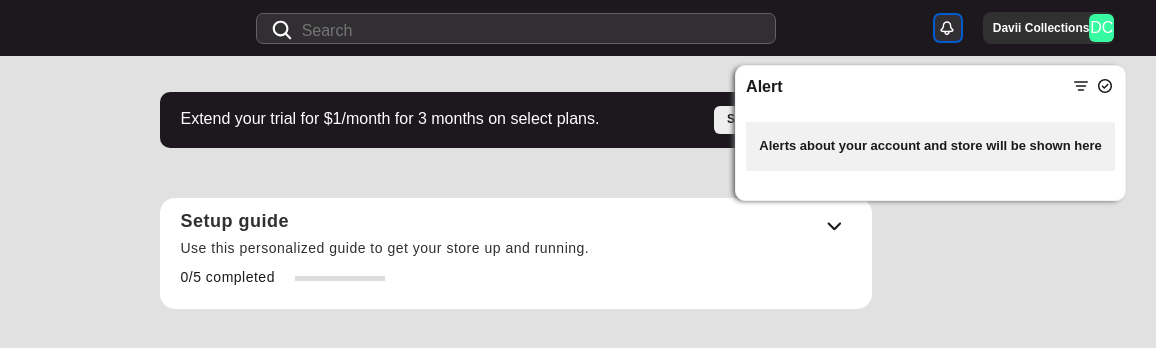
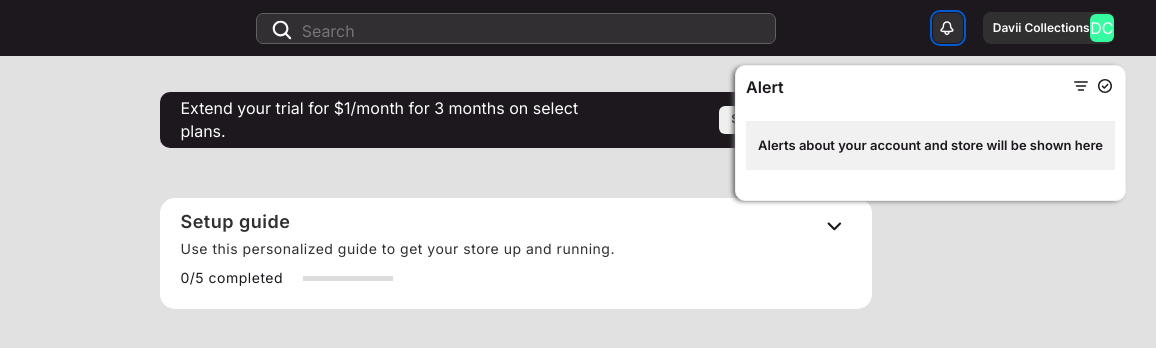
Before and after one commit to Prnzdiamond/hackathon, a plain HTML site: page index.html in a window 1280 px wide. Both pictures are taken after a click on the element 1071 px from the left and 28 px from the top of the page. Shown: the full height of the page, 124-1280 px from the left. Drawn offline with Linux system fonts and the light colour scheme.

Commit message:
updated fonts

```diff
--- a/app.css
+++ b/app.css
@@ -1,7 +1,8 @@
 * {
     margin: 0;
     padding: 0;
-    font-family: 'Poppins', sans-serif;
+    font-family: system-ui, -apple-system, BlinkMacSystemFont, 'Segoe UI', Roboto, Oxygen, Ubuntu, Cantarell, 'Open Sans', 'Helvetica Neue', sans-serif;
+    font-family: 'Inter', sans-serif;
     border: 0;
     box-sizing: border-box;
     color: white;
@@ -79,6 +80,10 @@ body {
     display: flex;
     flex-wrap: wrap;
     justify-content: center;
+}
+
+a,button,span,svg,li,.profile-name{
+    cursor: pointer;
 }
 
 
@@ -170,7 +175,8 @@ div.search-bar:focus-within {
 }
 
  button:focus {
-     border: 1px solid #005bd3 !important;
+     outline: 2px solid #005bd3 !important;
+     outline-offset: 1px;
  }
 
 div.bell-div {
@@ -192,11 +198,9 @@ div.bell-div span:active {
     padding: 0;
     padding-right: 1px;
 }
-
-.focus {
-    border: 2px solid #005bd3 !important;
-    border-radius: 7px;
-    padding: 0;
+div.bell-div span:focus, div.profile-name:focus {
+    outline: 2px solid #005bd3;
+    outline-offset: 1px;
 }
 div.bell-div span {
     width: 30px;
@@ -513,8 +517,13 @@ div.main-txt3 {
 }
 
 .dropcontent span:active {
-    border: 2px solid #005bd3;
+    border: 2px solid #e1e1e1;
     background-color: initial;
+}
+
+.dropcontent span:focus {
+    outline: 2px solid #005bd3;
+    outline-offset: 1px;
 }
 
 /* main-content responsiveness */
@@ -810,6 +819,7 @@ ul {
     display: flex;
     align-items: center;
     color: #303030;
+    margin-left: 15px;
 }
 
 
@@ -847,10 +857,8 @@ div.button-container {
      border: 2px solid #ffffff;
      background: #322f33;
      background: -webkit-gradient(linear, left top, left bottom, from(#322f33), to(#322f33));
-     background: -moz-linear-gradient(top, #322f33, #322f33);
      padding: 6px 12px;
      -webkit-border-radius: 7px;
-     -moz-border-radius: 7px;
      border-radius: 7px;
     box-shadow: inset 0 2px 5px rgba(0, 0, 0, 0.3), 0 2px 5px rgba(0, 0, 0, 0.3);
      text-shadow: rgba(0,0,0,.4) 0 1px 0;
--- a/app.js
+++ b/app.js
@@ -64,7 +64,7 @@ function mainConDrop(x, span) {
   }
 }
 
-function dropDownContent(span, x, y) {
+function dropDownContent(x, y) {
   let element = document.getElementById(x);
   let element2 = document.getElementById(y);
   element.classList.toggle("view-block");
@@ -73,7 +73,7 @@ function dropDownContent(span, x, y) {
     element2.classList.remove("view-block");
   }
 
-  makeFocused(span, x);
+
 }
 
 function removeParent(x) {
@@ -120,12 +120,12 @@ function removeClass(span, x) {
   removeAllClas();
 }
 
-function removeAllClas() {
-  let element = document.querySelectorAll(".focus");
-  for (let i = 0; i < element.length; i++) {
-    element[i].classList.remove("focus");
-  }
-}
+// function removeAllClas() {
+//   let element = document.querySelectorAll(".focus");
+//   for (let i = 0; i < element.length; i++) {
+//     element[i].classList.remove("focus");
+//   }
+// }
 
 let count;
 
@@ -250,22 +250,9 @@ function toggleSVG(span,i) {
     );
   }
 
-  if (span.querySelector("svg").getAttribute("viewBox") == "0 0 32 32") {
-  }
+
 }
 
-function makeFocused(span, x) {
-  let element = document.getElementById(x);
-  let elementValue = window
-    .getComputedStyle(element)
-    .getPropertyValue("display");
-  console.log(element, elementValue);
-  if (elementValue == "block" || elementValue == "flex") {
-    span.classList.add("focus");
-  } else {
-    span.classList.remove("focus");
-  }
-}
 
 // key board users
   function handleKeyPress(event, callback) {
--- a/index.html
+++ b/index.html
@@ -4,6 +4,9 @@
     <meta charset="UTF-8" />
     <meta name="viewport" content="width=device-width, initial-scale=1.0" />
     <title>Shopify</title>
+    <link rel="preconnect" href="https://fonts.googleapis.com">
+    <link rel="preconnect" href="https://fonts.gstatic.com" crossorigin>
+    <link href="https://fonts.googleapis.com/css2?family=Inter:wght@400;500;600&display=swap" rel="stylesheet">
     <link rel="stylesheet" href="app.css" />
   </head>
 
@@ -73,8 +76,12 @@
           <input tabindex="0" type="text" name="" placeholder="Search" id="" />
         </div>
         <div class="col-2 not-bar">
-          <div  class="bell-div">
-            <span aria-label="Alert notification: your alerts are shown, click to see your alerts." tabindex="0" id="alert-bell" onkeydown="handleKeyPress(event,dropDownContent.bind(null,this,'alert-bx','profile-sett'))" onclick="dropDownContent(this,'alert-bx','profile-sett')">
+          <div class="bell-div">
+            <span
+            role="alert"
+            aria-controls="alert-bx"
+            aria-haspopup="true"
+            tabindex="0" onclick="dropDownContent('alert-bx','profile-sett')" onkeydown="handleKeyPress(event,dropDownContent.bind(null,'alert-bx','profile-sett'))" aria-label="Alert notification: your alerts are shown, click to see your alerts." id="alert-bell">
               <svg
                   width="20"
                   height="20"
@@ -91,7 +98,12 @@
                 </svg>
             </span>
           </div>
-          <div tabindex="0" aria-label="your profile settings can be changed here, click to change a setting" class="profile-name" onkeydown="handleKeyPress(event,dropDownContent.bind(null, this,'profile-sett','alert-bx'))" onclick="dropDownContent( this,'profile-sett','alert-bx' )">
+          <div
+          role="button"
+          aria-controls="profile-sett"
+          aria-haspopup="true"
+
+           tabindex="0" aria-label="your profile settings can be changed here, click to change a setting" class="profile-name" onkeydown="handleKeyPress(event,dropDownContent.bind(null,'profile-sett','alert-bx'))" onclick="dropDownContent('profile-sett','alert-bx' )">
             <h5>Davii Collections</h5>
             <div class="initials-bx">
               <span>DC</span>
@@ -100,10 +112,12 @@
         </div>
       </div>
     </nav>
-    <div class="container" onkeypress="handleKeyPress(event,removeClass())" onclick="removeClass()">
-      <div tabindex="0" class="alert-bx" id="alert-bx">
+    <div class="container" onkeypress="handleKeyPress(event,removeClass.bind(null))" onclick="removeClass()">
+      <div
+      role="alert"
+      class="alert-bx" id="alert-bx">
         <div class="alert-hd">
-          <h5 tabindex="0">Alert</h5>
+          <h5 >Alert</h5>
           <div>
             <span><svg xmlns="http://www.w3.org/2000/svg" width="20" height="20" viewBox="0 0 20 20" fill="none">
                 <path
@@ -127,13 +141,15 @@
           </div>
         </div>
         <div class="alert-input-bx">
-          <p tabindex="0">Alerts about your account and store will be shown here</p>
+          <p >Alerts about your account and store will be shown here</p>
         </div>
       </div>
-      <div tabindex="0" class="profile-sett" id="profile-sett">
+      <div
+      role="menu"
+      class="profile-sett" id="profile-sett">
         <div class="name-tag">
          <div class="initials-bx"><span>DC</span></div>
-         <h5 tabindex="0">David Collections</h5>
+         <h5>David Collections</h5>
          <span class="tester"></span>
         </div>
         <div class="stores">
@@ -143,7 +159,7 @@
                 fill="#1c181d" />
             </svg>
           </span>
-          <h5 tabindex="0">All stores</h5>
+          <h5 >All stores</h5>
         </div>
         <ul>
         <a href="https://admin.shopify.com">
@@ -181,10 +197,10 @@
               <p tabindex="0">Extend your trial for $1/month for 3 months on select plans.</p>
             </div>
             <div class="sub-btn">
-              <a tabindex="0" href="https://www.shopify.com/pricing"><button id="sub-btn" type="button">Select a plan</button></a>
+              <a tabindex="-1" href="https://www.shopify.com/pricing"><button id="sub-btn" type="button">Select a plan</button></a>
             </div>
           </div>
-          <span tabindex="0" aria-label="Click here to remove the subscribe message" onkeydown="handleKeyPress(event,removeParent.bind(null,'subscribe'))"  onclick="removeParent('subscribe')"><svg width="41" height="40" viewBox="0 0 21 20" fill="none" xmlns="http://www.w3.org/2000/svg">
+          <span tabindex="0" aria-label="Click here to remove the subscribe message"a onkeydown="handleKeyPress(event,removeParent.bind(null,'subscribe'))"  onclick="removeParent('subscribe')"><svg width="41" height="40" viewBox="0 0 21 20" fill="none" xmlns="http://www.w3.org/2000/svg">
               <path
                 d="M14.4697 15.0303C14.7626 15.3232 15.2374 15.3232 15.5303 15.0303C15.8232 14.7374 15.8232 14.2626 15.5303 13.9697L11.5607 10L15.5303 6.03033C15.8232 5.73744 15.8232 5.26256 15.5303 4.96967C15.2374 4.67678 14.7626 4.67678 14.4697 4.96967L10.5 8.93934L6.53033 4.96967C6.23744 4.67678 5.76256 4.67678 5.46967 4.96967C5.17678 5.26256 5.17678 5.73744 5.46967 6.03033L9.43934 10L5.46967 13.9697C5.17678 14.2626 5.17678 14.7374 5.46967 15.0303C5.76256 15.3232 6.23744 15.3232 6.53033 15.0303L10.5 11.0607L14.4697 15.0303Z"
                 fill="#fff" />
@@ -209,7 +225,11 @@
                 </div>
               </div>
               <div class="dropcontent">
-                <span aria-label="Click this to be able to customize your store" tabindex="0" onkeypress="handleKeyPress(event,mainConDrop.bind(null,'checklist-div',this))" onclick="mainConDrop('checklist-div',this)"><svg width="30" height="30" viewBox="0 0 21 20" fill="none" xmlns="http://www.w3.org/2000/svg">
+                <span
+                role="button"
+                aria-haspopup="true"
+                aria-controls="checklist-div"
+                aria-label="Click this to be able to customize your store" tabindex="0" onkeypress="handleKeyPress(event,mainConDrop.bind(null,'checklist-div',this))" onclick="mainConDrop('checklist-div',this)"><svg width="30" height="30" viewBox="0 0 21 20" fill="none" xmlns="http://www.w3.org/2000/svg">
                     <path fill-rule="evenodd" clip-rule="evenodd"
                       d="M6.21967 8.46967C6.51256 8.17678 6.98744 8.17678 7.28033 8.46967L10.75 11.9393L14.2197 8.46967C14.5126 8.17678 14.9874 8.17678 15.2803 8.46967C15.5732 8.76256 15.5732 9.23744 15.2803 9.53033L11.2803 13.5303C10.9874 13.8232 10.5126 13.8232 10.2197 13.5303L6.21967 9.53033C5.92678 9.23744 5.92678 8.76256 6.21967 8.46967Z"
                       fill="#1c181d" />
@@ -217,7 +237,9 @@
                 </span>
               </div>
             </div>
-            <div class="checklist-div " id="checklist-div">
+            <div
+            role="menu"
+            class="checklist-div " id="checklist-div">
               <ul class="checklist">
                 <div class="list-check-div list-check-div-tog">
                   <div class="col-9 list-check-div2">
```
